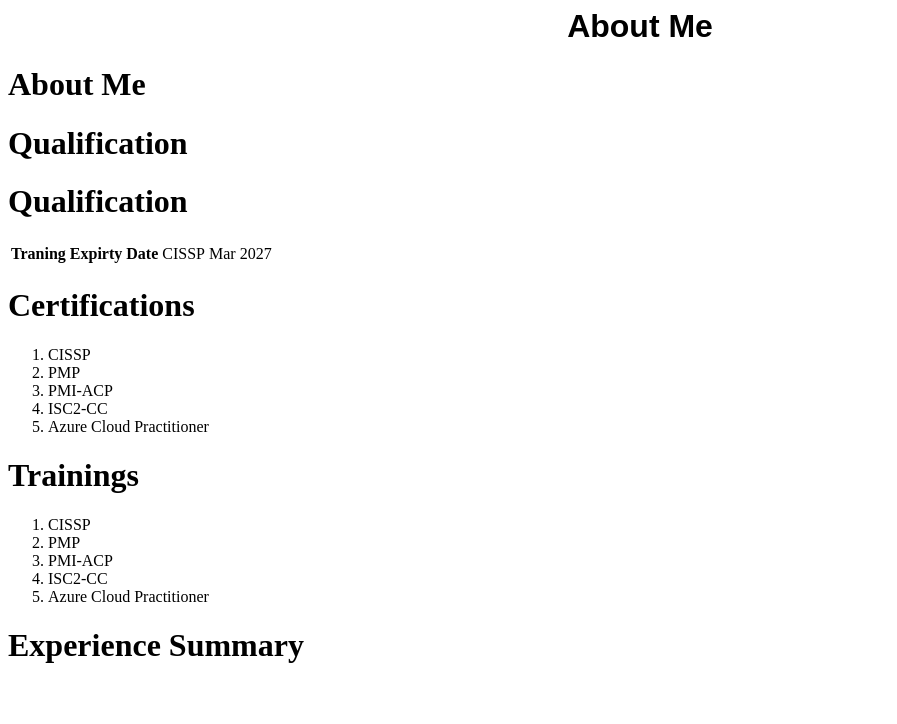
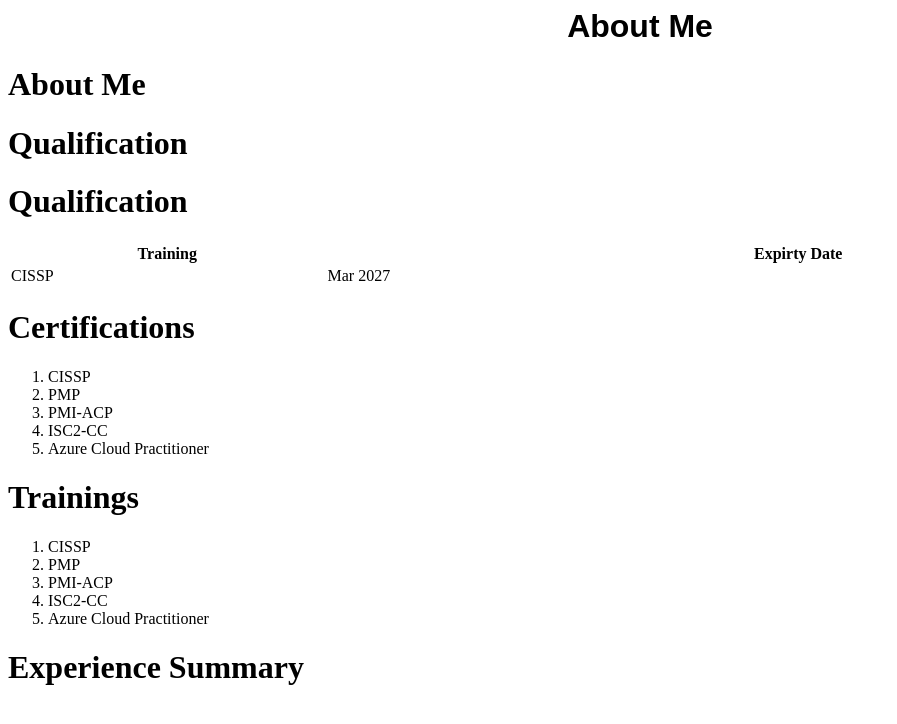
Before and after one commit to misrapraveen16/misrapraveen16.github.io, a plain HTML site: page index.html in a window 1280 px wide. Shown: the whole page, without its empty margins (0-897 px from the left). Drawn offline with Linux system fonts and the light colour scheme.

Commit message:
reeretetre

```diff
--- a/index.html
+++ b/index.html
@@ -18,9 +18,11 @@
             <h1>Qualification</h1>
         </div>
         <div>
-            <Table>
+            <Table width="100%" border="0.5">
                 <tr>
-                    <th>Traning</th><th>Expirty Date</th>
+                    <th width="25%">Training</th><th>Expirty Date</th>
+                </tr>
+                <tr>
                     <td>CISSP</td><td>Mar 2027</td>
                 </tr>
             </Table>
```
